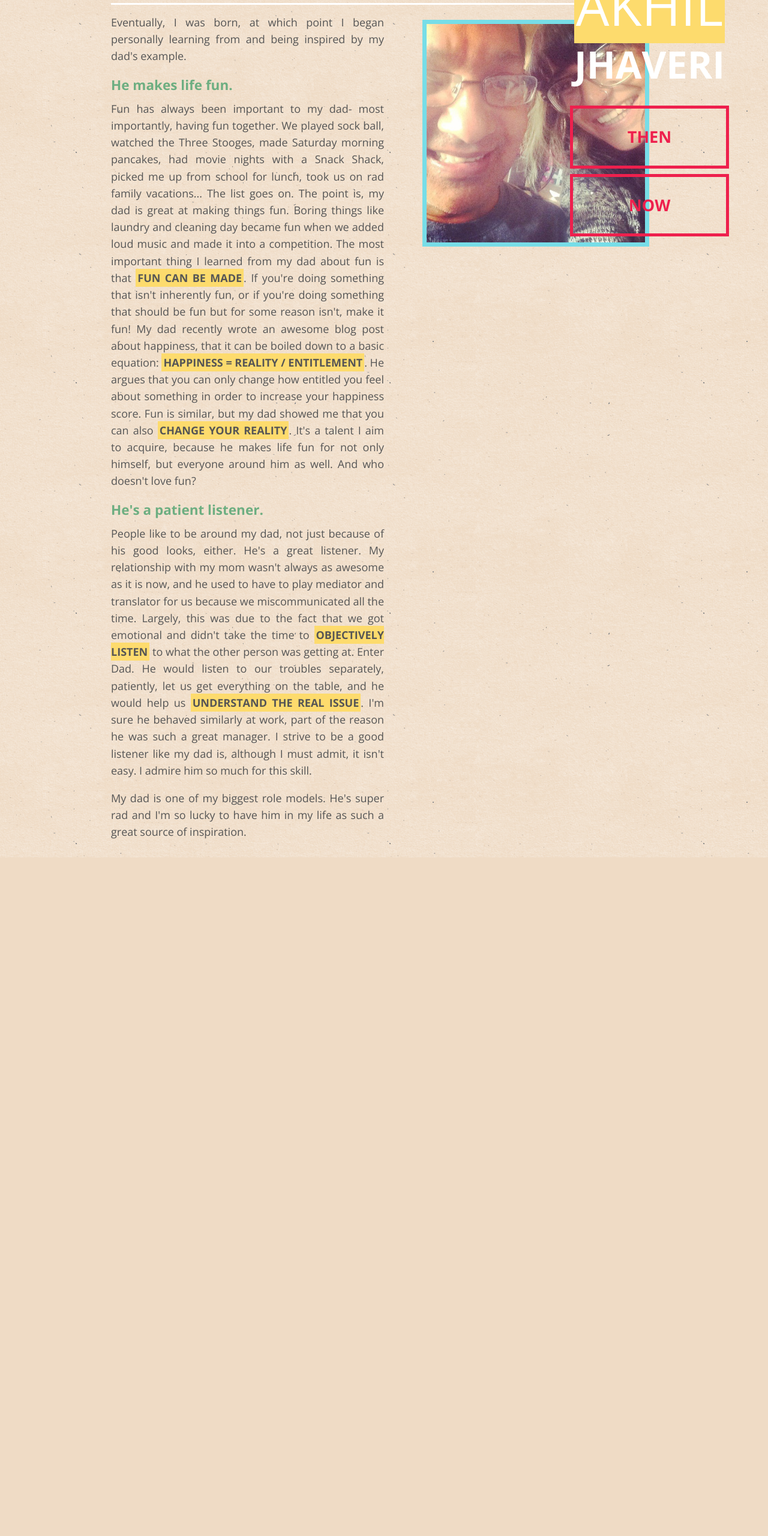
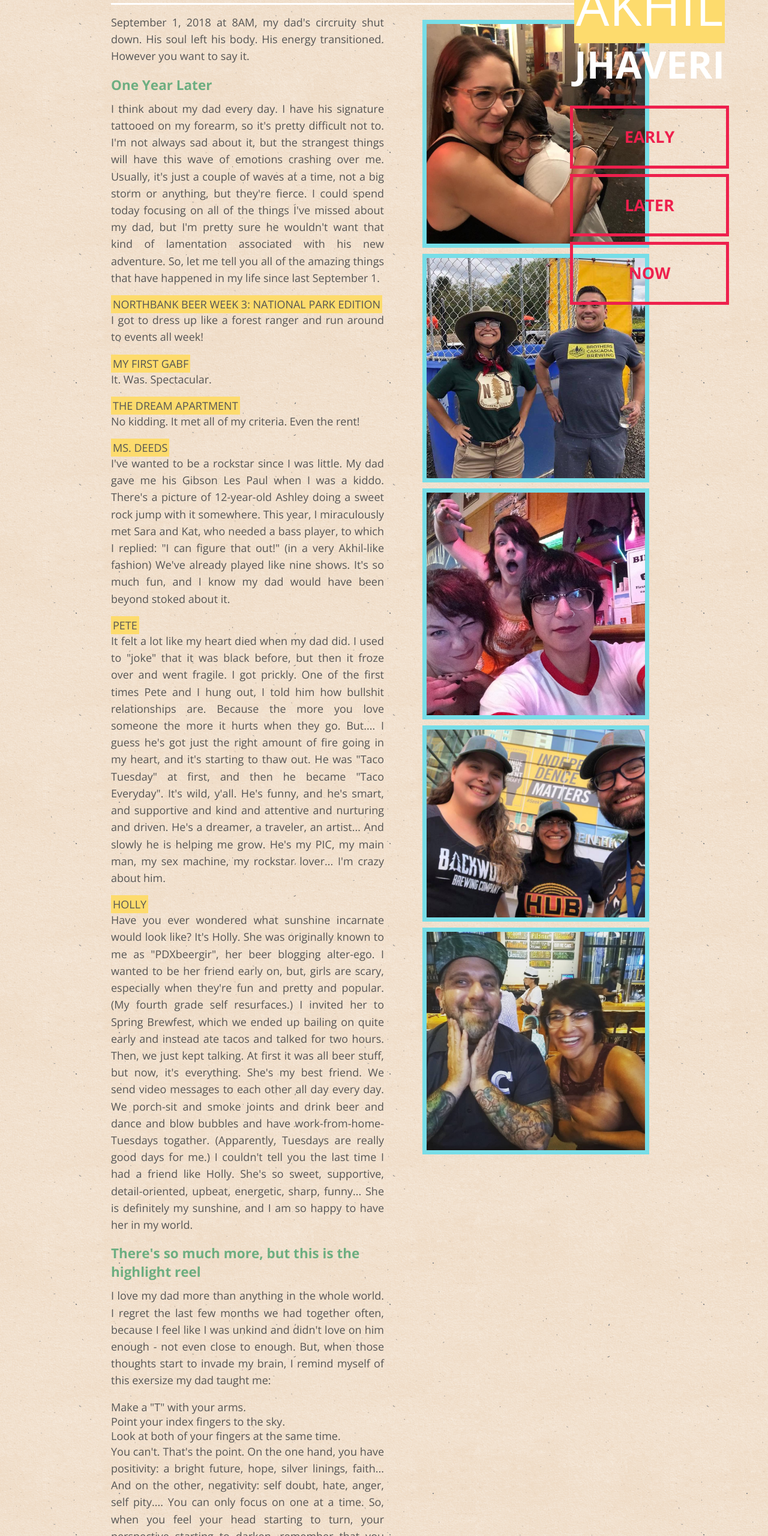
Before and after one commit to josoa/dad, a plain HTML site: page now.html in a window 1280 px wide. Shown: the part 60-2620 px from the top of the page at 60% size. Before the commit the page ends 1489 px from the top, so only its background shows below. Drawn offline with nearby package versions, Linux system fonts and the light colour scheme.

Commit message:
September 1, 2019
One.
Year.
Later.

```diff
--- a/now.html
+++ b/now.html
@@ -15,7 +15,8 @@
 	<a href="index.html"><h1><em> akhil </em>jhaveri</h1></a>
 	<nav>
 		<ul>
-			<li><a href="then.html">then</a></li>
+			<li><a href="early.html">early</a></li>
+			<li><a href="later.html">later</a></li>
 			<li><a href="now.html">now</a></li>
 		</ul>
 	</nav>
@@ -28,19 +29,34 @@
 		</div>
 
 		<div _col="1/2">
-			<p>Eventually, I was born, at which point I began personally learning from and being inspired by my dad's example.</p>
+			<p>September 1, 2018 at 8AM, my dad's circruity shut down. His soul left his body. His energy transitioned. However you want to say it.</p>
 
-			<h3>He makes life fun.</h3>
-			<p>Fun has always been important to my dad- most importantly, having fun together. We played sock ball, watched the Three Stooges, made Saturday morning pancakes, had movie nights with a Snack Shack, picked me up from school for lunch, took us on rad family vacations... The list goes on. The point is, my dad is great at making things fun. Boring things like laundry and cleaning day became fun when we added loud music and made it into a competition. The most important thing I learned from my dad about fun is that <em>fun can be made</em>. If you're doing something that isn't inherently fun, or if you're doing something that should be fun but for some reason isn't, make it fun! My dad recently wrote an awesome blog post about happiness, that it can be boiled down to a basic equation: <em>happiness = reality / entitlement</em>. He argues that you can only change how entitled you feel about something in order to increase your happiness score. Fun is similar, but my dad showed me that you can also <em>change your reality</em>. It's a talent I aim to acquire, because he makes life fun for not only himself, but everyone around him as well. And who doesn't love fun?</p>
-
-			<h3>He's a patient listener.</h3>
-			<p>People like to be around my dad, not just because of his good looks, either. He's a great listener. My relationship with my mom wasn't always as awesome as it is now, and he used to have to play mediator and translator for us because we miscommunicated all the time. Largely, this was due to the fact that we got emotional and didn't take the time to <em>objectively listen</em> to what the other person was getting at. Enter Dad. He would listen to our troubles separately, patiently, let us get everything on the table, and he would help us <em>understand the real issue</em>. I'm sure he behaved similarly at work, part of the reason he was such a great manager. I strive to be a good listener like my dad is, although I must admit, it isn't easy. I admire him so much for this skill.</p>
-
-			<p>My dad is one of my biggest role models. He's super rad and I'm so lucky to have him in my life as such a great source of inspiration.</p>
+			<h3>One Year Later</h3>
+			<p>I think about my dad every day. I have his signature tattooed on my forearm, so it's pretty difficult not to. I'm not always sad about it, but the strangest things will have this wave of emotions crashing over me. Usually, it's just a couple of waves at a time, not a big storm or anything, but they're fierce. I could spend today focusing on all of the things I've missed about my dad, but I'm pretty sure he wouldn't want that kind of lamentation associated with his new adventure. So, let me tell you all of the amazing things that have happened in my life since last September 1.</p>
+			<ul>
+				<li><em>Northbank Beer Week 3: National Park Edition</em> <p>I got to dress up like a forest ranger and run around to events all week!</p></li>
+				<li><em>My First GABF</em> <p>It. Was. Spectacular.</p></li>
+				<li><em>The Dream Apartment</em> <p>No kidding. It met all of my criteria. Even the rent!</p></li>
+				<li><em>Ms. Deeds</em> <p>I've wanted to be a rockstar since I was little. My dad gave me his Gibson Les Paul when I was a kiddo. There's a picture of 12-year-old Ashley doing a sweet rock jump with it somewhere. This year, I miraculously met Sara and Kat, who needed a bass player, to which I replied: "I can figure that out!" (in a very Akhil-like fashion) We've already played like nine shows. It's so much fun, and I know my dad would have been beyond stoked about it.</p></li>
+				<li><em>Pete</em> <p>It felt a lot like my heart died when my dad did. I used to "joke" that it was black before, but then it froze over and went fragile. I got prickly. One of the first times Pete and I hung out, I told him how bullshit relationships are. Because the more you love someone the more it hurts when they go. But.... I guess he's got just the right amount of fire going in my heart, and it's starting to thaw out. He was "Taco Tuesday" at first, and then he became "Taco Everyday". It's wild, y'all. He's funny, and he's smart, and supportive and kind and attentive and nurturing and driven. He's a dreamer, a traveler, an artist... And slowly he is helping me grow. He's my PIC, my main man, my sex machine, my rockstar lover... I'm crazy about him.</p></li>
+				<li><em>Holly</em> <p>Have you ever wondered what sunshine incarnate would look like? It's Holly. She was originally known to me as "PDXbeergir", her beer blogging alter-ego. I wanted to be her friend early on, but, girls are scary, especially when they're fun and pretty and popular. (My fourth grade self resurfaces.) I invited her to Spring Brewfest, which we ended up bailing on quite early and instead ate tacos and talked for two hours. Then, we just kept talking. At first it was all beer stuff, but now, it's everything. She's my best friend. We send video messages to each other all day every day. We porch-sit and smoke joints and drink beer and dance and blow bubbles and have work-from-home-Tuesdays togather. (Apparently, Tuesdays are really good days for me.) I couldn't tell you the last time I had a friend like Holly. She's so sweet, supportive, detail-oriented, upbeat, energetic, sharp, funny... She is definitely my sunshine, and I am so happy to have her in my world.</p></li>
+			</ul>
+			<h3>There's so much more, but this is the highlight reel</h3>
+			<p>I love my dad more than anything in the whole world. I regret the last few months we had together often, because I feel like I was unkind and didn't love on him enough - not even close to enough. But, when those thoughts start to invade my brain, I remind myself of this exersize my dad taught me:</p>
+			<ul>
+				<li>Make a "T" with your arms.</li>
+				<li>Point your index fingers to the sky.</li>
+				<li>Look at both of your fingers at the same time.</li>
+			</ul>
+			<p>You can't. That's the point. On the one hand, you have positivity: a bright future, hope, silver linings, faith... And on the other, negativity: self doubt, hate, anger, self pity.... You can only focus on one at a time. So, when you feel your head starting to turn, your perspective starting to darken, remember that you can always return to face the light. <b>That's the Akhil spirit.</b></p>
 		</div>
 
 		<div _col="1/2">
-			<img src="img/now.jpg" alt="This is a photograph of an Indian man and his daughter smiling.">
+			<img src="img/holly.jpg" alt="This is a photograph of two girls hugging each other really hard.">
+			<img src="img/nbw3.jpg" alt="This is a photograph of two people standing like superheros.">
+			<img src="img/msDeeds.jpg" alt="This is a photograph of three girls acting silly.">
+			<img src="img/gabf.jpg" alt="This is a photograph of three people smiling.">
+			<img src="img/pete.jpg" alt="This is a photograph of a dude and a lady who like each other a whole helluva lot.">
 		</div>
 	</section>
 
```
Also changed, not shown: early.html (renamed from then.html, +3 -2 lines), index.html (+2 -1 lines), later.html (added, +56 -0 lines), img/gabf.jpg (added), img/holly.jpg (added), img/msDeeds.jpg (added), img/nbw3.jpg (added), img/pete.jpg (added).
